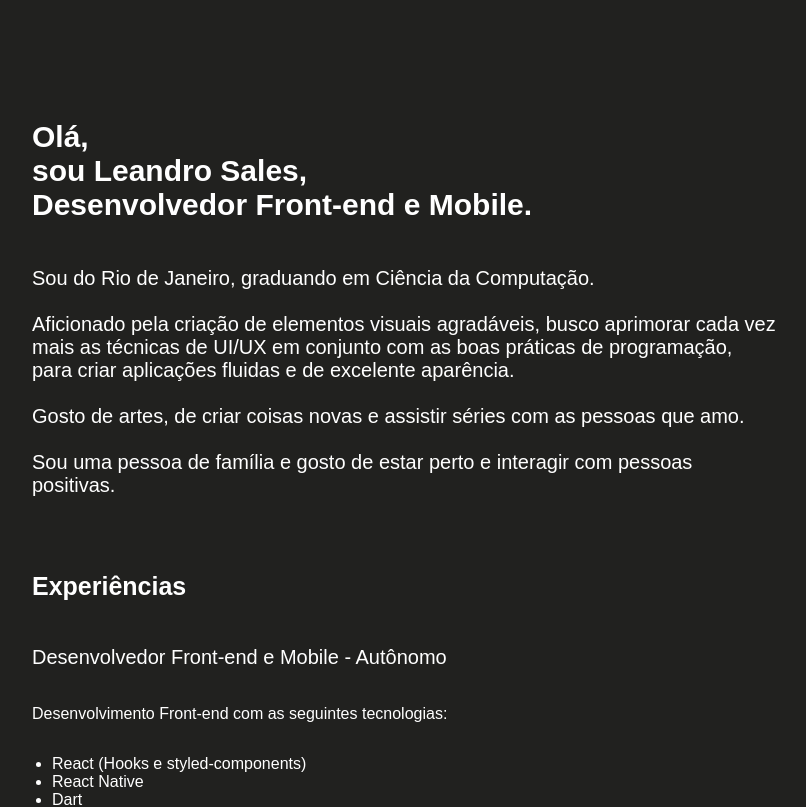
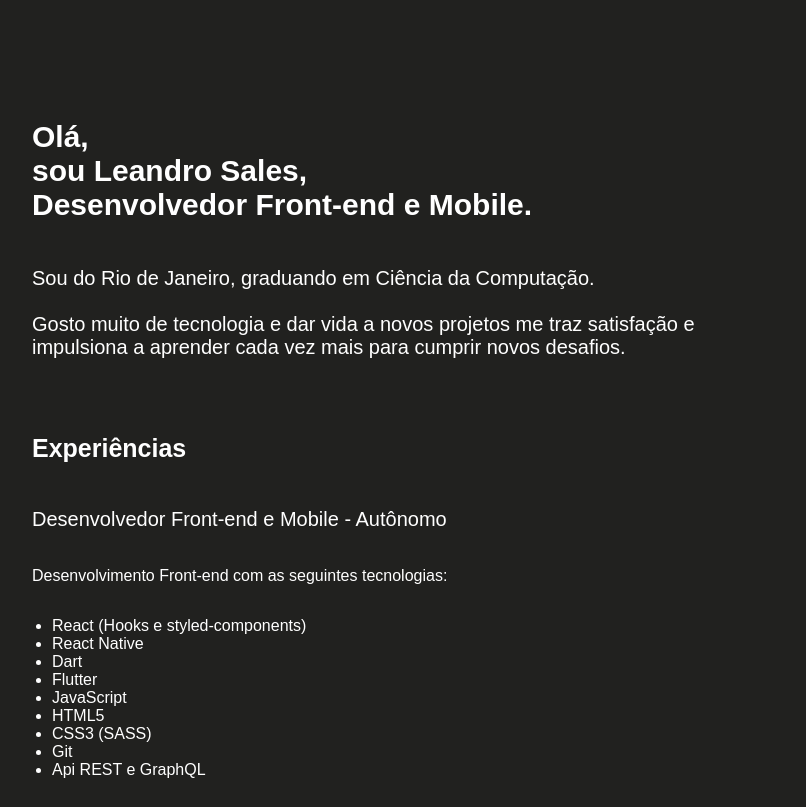
Before and after one commit to LeSales/Personal-page, a Next.js app: page /components/AppSobre/AppSobre in a window 1280 px wide. Shown: the top 807 px of the page, without its empty margins (236-1042 px from the left). Built offline with nearby package versions, Linux system fonts and the light colour scheme.

Commit message:
att sobre section

```diff
--- a/pages/components/AppSobre/AppSobre.jsx
+++ b/pages/components/AppSobre/AppSobre.jsx
@@ -123,17 +123,8 @@ function AppSobre() {
             Sou do Rio de Janeiro, graduando em Ciência da Computação.
             <br />
             <br />
-            Aficionado pela criação de elementos visuais agradáveis, busco
-            aprimorar cada vez mais as técnicas de UI/UX em conjunto com as boas
-            práticas de programação, para criar aplicações fluidas e de
-            excelente aparência.
-            <br />
-            <br />
-            Gosto de artes, de criar coisas novas e assistir séries com as
-            pessoas que amo. <br />
-            <br />
-            Sou uma pessoa de família e gosto de estar perto e interagir com
-            pessoas positivas.
+            Gosto muito de tecnologia e dar vida a novos projetos me traz satisfação
+            e impulsiona a aprender cada vez mais para cumprir novos desafios.
           </p>
           <h3 style={{paddingLeft:20, paddingTop:"3rem", fontSize:"2.5rem"}}>Experiências</h3>
           <p>Desenvolvedor Front-end e Mobile - Autônomo</p>
@@ -147,6 +138,7 @@ function AppSobre() {
             <li>HTML5</li>
             <li>CSS3 (SASS)</li>
             <li>Git</li>
+            <li>Api REST e GraphQL</li>
           </ul>
           <p className="subtitle">Criação de Layouts com as ferramentas:</p>
           <ul>
```
